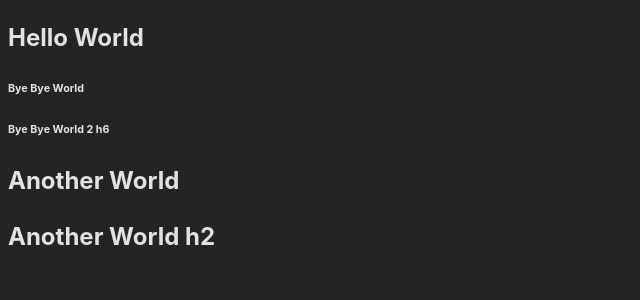
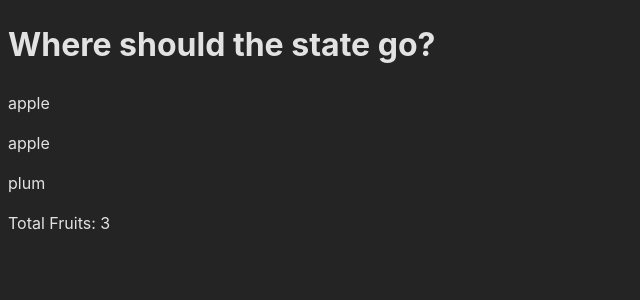
Before and after one commit to legodev/react, a React (Vite) app: page / in a window 1280 px wide. Shown: the top 300 px of the page, without its empty margins (0-640 px from the left). Built offline with nearby package versions, Linux system fonts and the light colour scheme.

Commit message:
practicing

```diff
--- a/src/App.jsx
+++ b/src/App.jsx
@@ -1,24 +1,20 @@
-import Section from './components/Section'
-import Heading from './components/Heading'
+import Fruits from './/components/Fruits'
+import FruitsCounter from './components/FruitsCounter'
+import { useState } from 'react'
 
-export default function App() {
+function App() {
+  const [fruits] = useState([
+    { fruitName: 'apple', id: 1 },
+    { fruitName: 'apple', id: 2 },
+    { fruitName: 'plum', id: 3 },
+  ])
   return (
-    <>
-      <Section level={1}>
-        <Heading>Hello World</Heading>
-        <Section level={6}>
-          <Heading>Bye Bye World</Heading>
-          <section>
-            <Heading>Bye Bye World 2 h6</Heading>
-          </section>
-          <Section level={2}>
-            <Heading>Another World</Heading>
-            <div>
-              <Heading>Another World h2</Heading>
-            </div>
-          </Section>
-        </Section>
-      </Section>
-    </>
+    <div className="app">
+      <h1>Where should the state go?</h1>
+      <Fruits fruits={fruits} />
+      <FruitsCounter fruits={fruits} />
+    </div>
   )
 }
+
+export default App
--- /dev/null
+++ b/src/components/Fruits.jsx
@@ -0,0 +1,11 @@
+function Fruits(props) {
+  return (
+    <div>
+      {props.fruits.map((f) => (
+        <p key={f.id}>{f.fruitName}</p>
+      ))}
+    </div>
+  )
+}
+
+export default Fruits
--- /dev/null
+++ b/src/components/FruitsCounter.jsx
@@ -0,0 +1,7 @@
+export default function FruitsCounter({fruits}) {
+    return (
+        <div>
+            <p>Total Fruits: {fruits.length}</p>
+        </div>
+    )
+}
```
